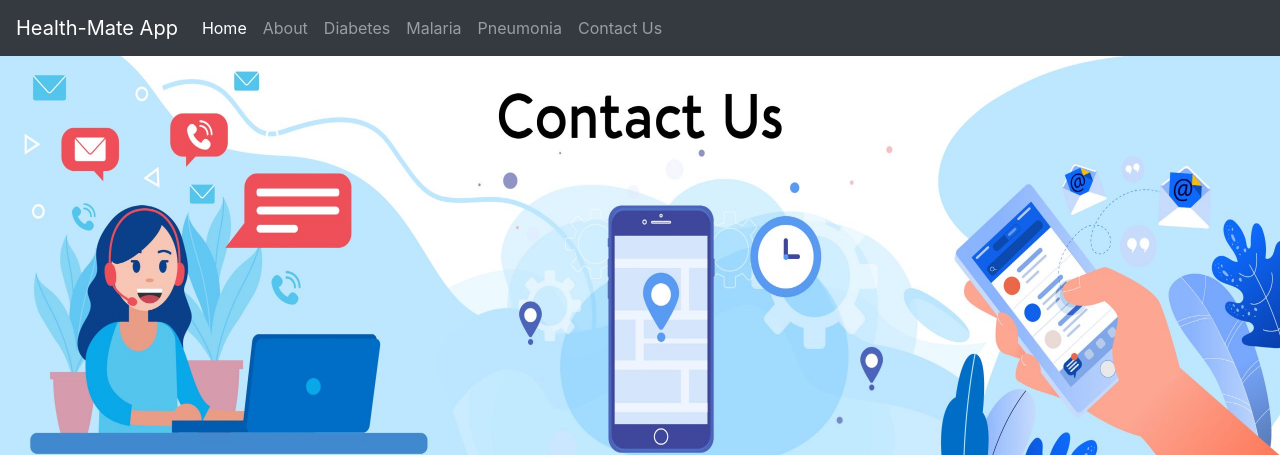
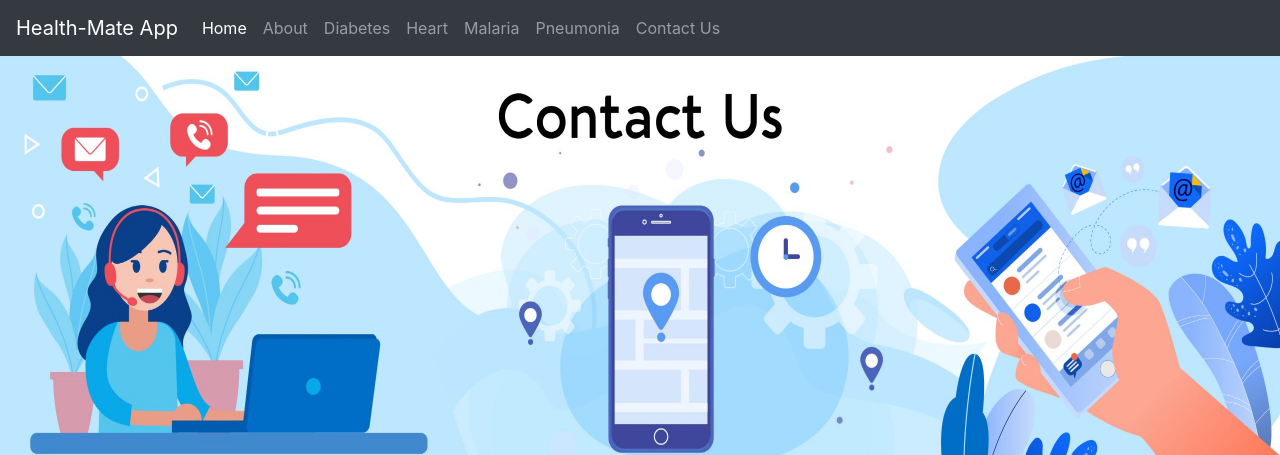
Before and after one commit to Anand-ark/Health-Mate-Webapp-Using-Django, a Django app: page /contact in a window 1280 px wide. Shown: the top 455 px of the page. Run offline with Django 3.2, Linux system fonts and the light colour scheme.

Commit message:
Update base.html

```diff
--- a/templates/base.html
+++ b/templates/base.html
@@ -30,6 +30,11 @@
       </li>
       <li class="nav-item">
         <a class="nav-link" href="/diabetes">Diabetes</a>
+
+      </li>
+            </li>
+            <li class="nav-item">
+        <a class="nav-link" href="/heart">Heart</a>
 
       </li>
             <li class="nav-item">
```
